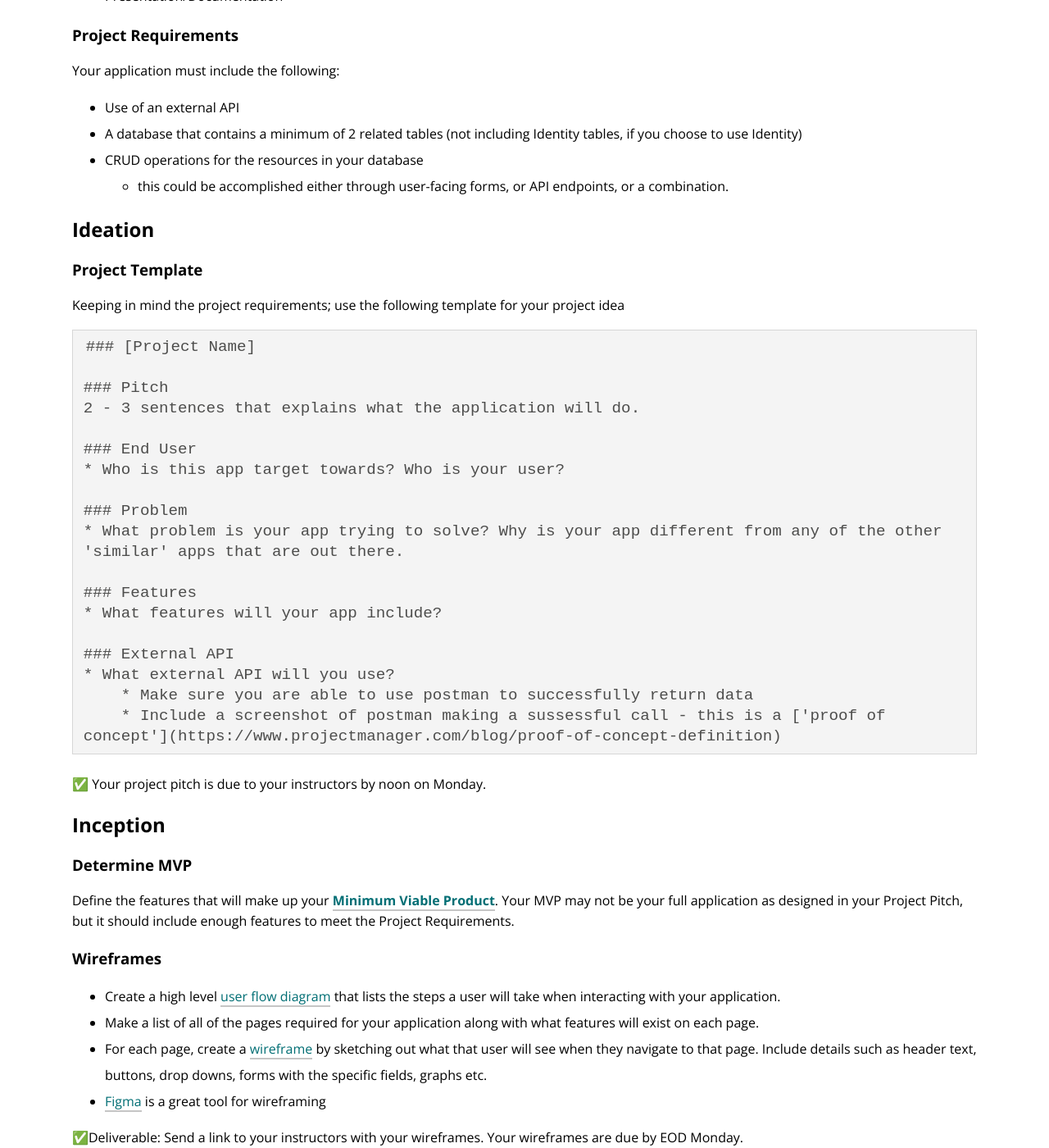
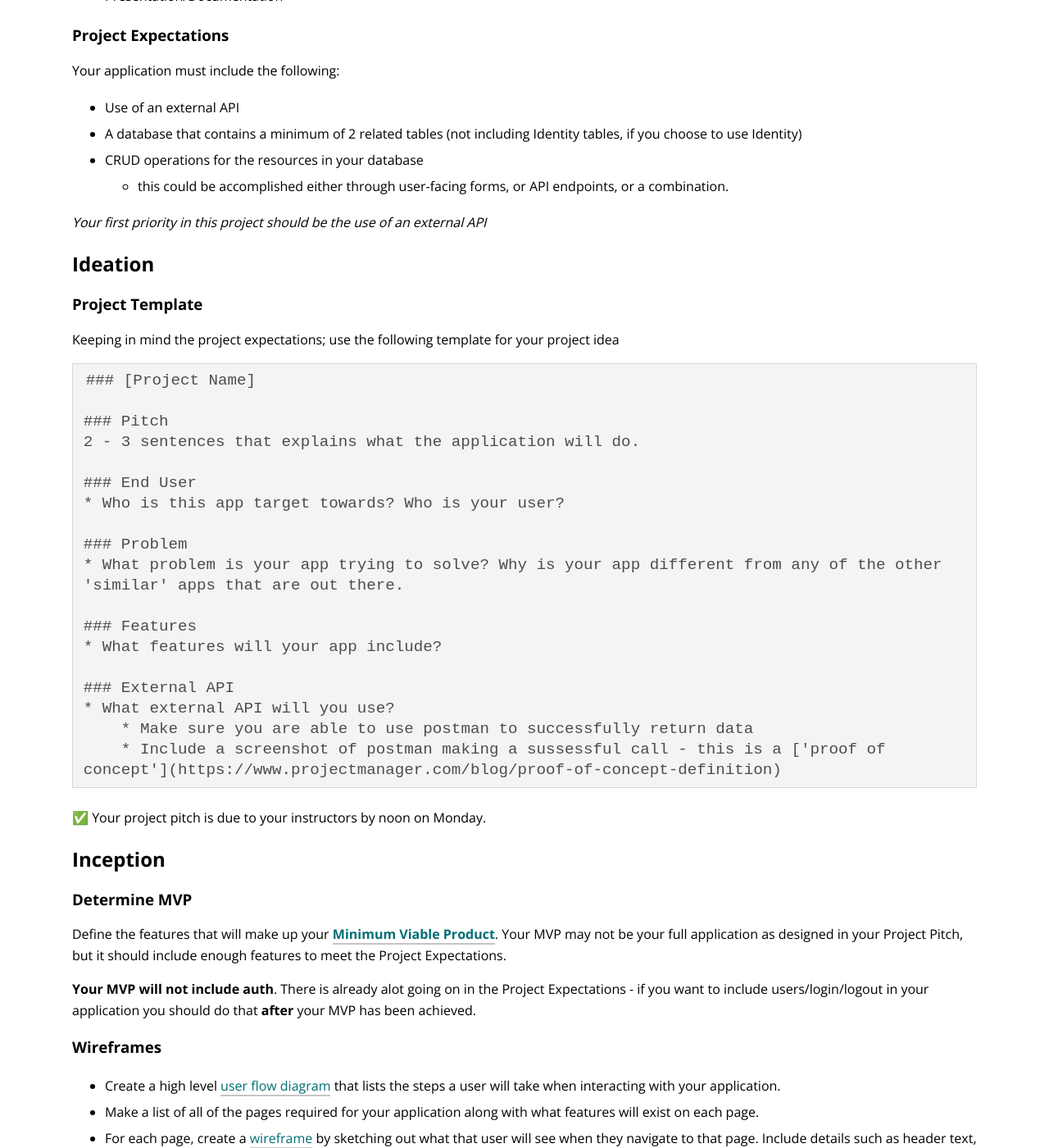
Before and after one commit to turingschool/launch-curriculum, a Jekyll site: the page built from module5/projects/Capstone.md, in a window 1280 px wide and 1400 px high, scrolled down 549 px. Shown: the whole window at 82% size. Built offline with Jekyll 4.4.1, drawn with Linux system fonts in a browser that asks for light colours; nearby versions of some CDN libraries; comment, search, counter and statistics services are not loaded.

Commit message:
updates from feedback

````diff
--- a/module5/projects/Capstone.md
+++ b/module5/projects/Capstone.md
@@ -13,19 +13,21 @@ The project will be split into 4 Phases:
 * Development
 * Presentation/Documentation
 
-### Project Requirements
+### Project Expectations
 Your application must include the following:
 * Use of an external API
 * A database that contains a minimum of 2 related tables (not including Identity tables, if you choose to use Identity)
 * CRUD operations for the resources in your database
     * this could be accomplished either through user-facing forms, or API endpoints, or a combination.
 
+_Your first priority in this project should be the use of an external API_
+
 
 ## Ideation
 
 ### Project Template
 
-Keeping in mind the project requirements; use the following template for your project idea
+Keeping in mind the project expectations; use the following template for your project idea
 
 ```
 ### [Project Name]
@@ -54,7 +56,9 @@ Keeping in mind the project requirements; use the following template for your pr
 
 ### Determine MVP
 
-Define the features that will make up your [**Minimum Viable Product**](https://www.agilealliance.org/glossary/mvp/#q=~(infinite~false~filters~(tags~(~'mvp))~searchTerm~'~sort~false~sortDirection~'asc~page~1)).  Your MVP may not be your full application as designed in your Project Pitch, but it should include enough features to meet the Project Requirements.
+Define the features that will make up your [**Minimum Viable Product**](https://www.agilealliance.org/glossary/mvp/#q=~(infinite~false~filters~(tags~(~'mvp))~searchTerm~'~sort~false~sortDirection~'asc~page~1)).  Your MVP may not be your full application as designed in your Project Pitch, but it should include enough features to meet the Project Expectations.
+
+**Your MVP will not include auth**.  There is already alot going on in the Project Expectations - if you want to include users/login/logout in your application you should do that **after** your MVP has been achieved.
 
 ### Wireframes
 
````
Also changed, not shown: module5/projects/DemoGuide.md (+1 -1 lines).
